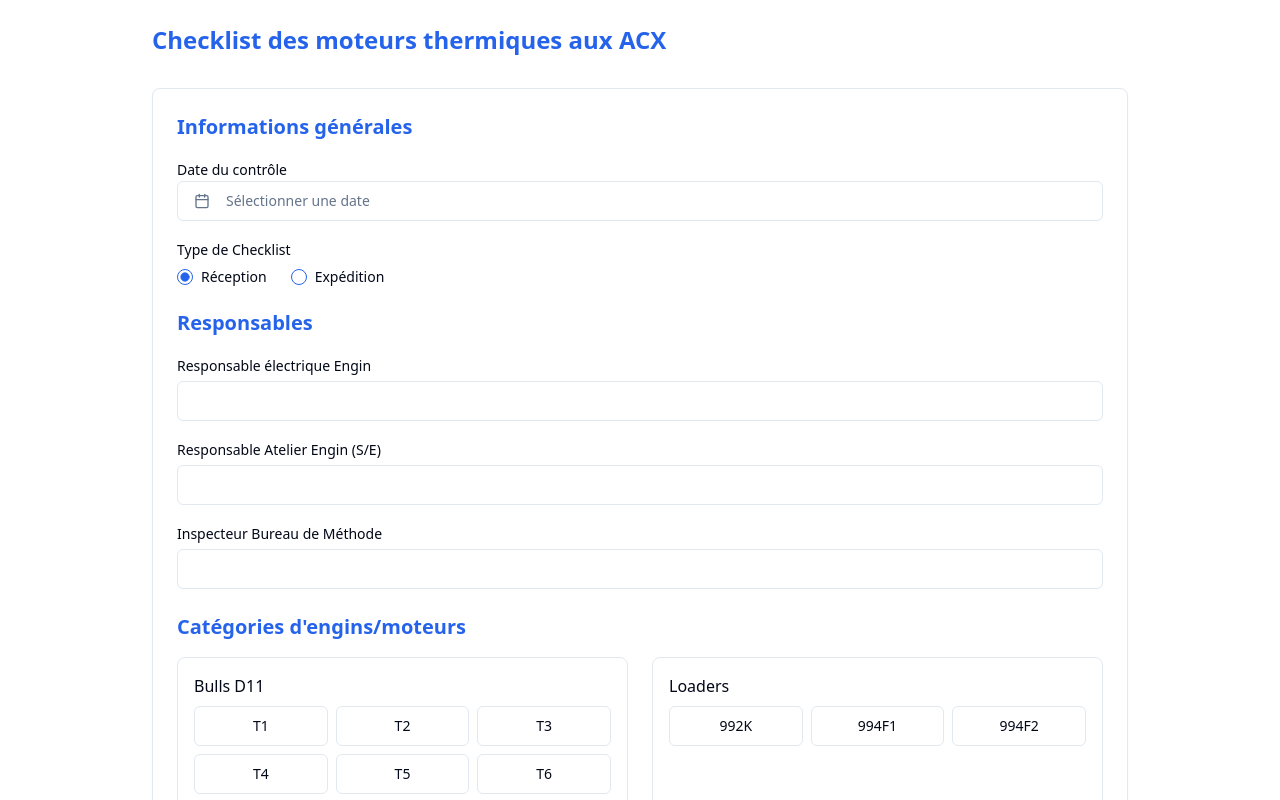
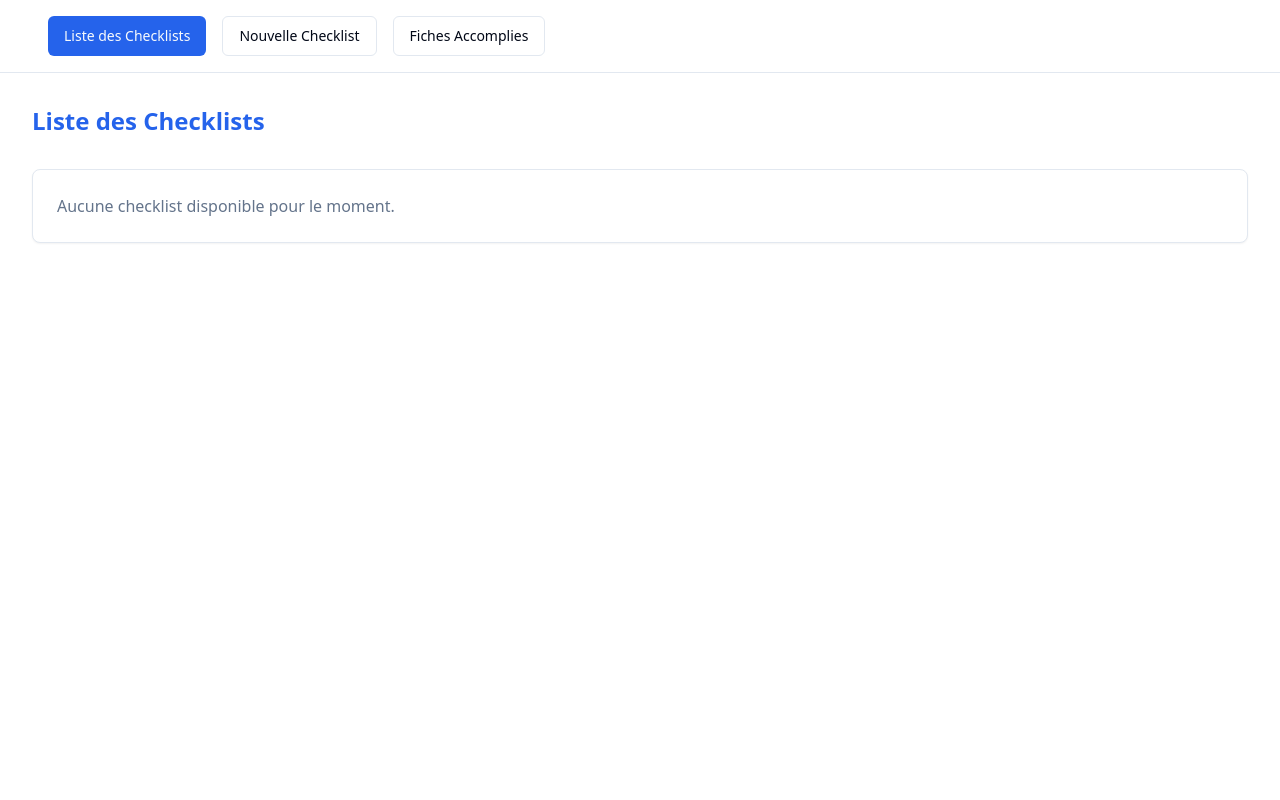
Before and after one commit to mejjat/thermal-checklist-hero, a React (Vite) app: page / in a window 1280 px wide. Shown: the top 800 px of the page. Built offline with nearby package versions, Linux system fonts and the light colour scheme.

Commit message:
Add checklist features
Implement features for "Liste des Checklists", "Nouvelle Checklist", and "Fiches Accomplies".
[skip gpt_engineer]

```diff
--- a/src/App.tsx
+++ b/src/App.tsx
@@ -2,8 +2,11 @@ import { Toaster } from "@/components/ui/toaster";
 import { Toaster as Sonner } from "@/components/ui/sonner";
 import { TooltipProvider } from "@/components/ui/tooltip";
 import { QueryClient, QueryClientProvider } from "@tanstack/react-query";
-import { BrowserRouter, Routes, Route } from "react-router-dom";
-import Index from "./pages/Index";
+import { BrowserRouter, Routes, Route, Navigate } from "react-router-dom";
+import { ChecklistForm } from "@/components/ChecklistForm";
+import ChecklistList from "@/pages/ChecklistList";
+import CompletedForms from "@/pages/CompletedForms";
+import Navigation from "@/components/Navigation";
 
 const queryClient = new QueryClient();
 
@@ -13,8 +16,11 @@ const App = () => (
       <Toaster />
       <Sonner />
       <BrowserRouter>
+        <Navigation />
         <Routes>
-          <Route path="/" element={<Index />} />
+          <Route path="/" element={<ChecklistList />} />
+          <Route path="/nouvelle" element={<ChecklistForm />} />
+          <Route path="/accomplies" element={<CompletedForms />} />
         </Routes>
       </BrowserRouter>
     </TooltipProvider>
--- /dev/null
+++ b/src/components/Navigation.tsx
@@ -0,0 +1,34 @@
+import { Button } from "@/components/ui/button";
+import { useNavigate, useLocation } from "react-router-dom";
+
+const Navigation = () => {
+  const navigate = useNavigate();
+  const location = useLocation();
+
+  return (
+    <nav className="bg-sidebar p-4 border-b">
+      <div className="container mx-auto flex flex-wrap gap-4 justify-center md:justify-start">
+        <Button
+          variant={location.pathname === "/" ? "default" : "outline"}
+          onClick={() => navigate("/")}
+        >
+          Liste des Checklists
+        </Button>
+        <Button
+          variant={location.pathname === "/nouvelle" ? "default" : "outline"}
+          onClick={() => navigate("/nouvelle")}
+        >
+          Nouvelle Checklist
+        </Button>
+        <Button
+          variant={location.pathname === "/accomplies" ? "default" : "outline"}
+          onClick={() => navigate("/accomplies")}
+        >
+          Fiches Accomplies
+        </Button>
+      </div>
+    </nav>
+  );
+};
+
+export default Navigation;
--- /dev/null
+++ b/src/pages/ChecklistList.tsx
@@ -0,0 +1,20 @@
+import { Button } from "@/components/ui/button";
+import { Card } from "@/components/ui/card";
+import { useNavigate } from "react-router-dom";
+
+const ChecklistList = () => {
+  const navigate = useNavigate();
+
+  return (
+    <div className="container mx-auto py-8">
+      <h1 className="text-2xl font-bold text-primary mb-8">Liste des Checklists</h1>
+      <div className="grid gap-4">
+        <Card className="p-6">
+          <p className="text-muted-foreground">Aucune checklist disponible pour le moment.</p>
+        </Card>
+      </div>
+    </div>
+  );
+};
+
+export default ChecklistList;
--- /dev/null
+++ b/src/pages/CompletedForms.tsx
@@ -0,0 +1,16 @@
+import { Card } from "@/components/ui/card";
+
+const CompletedForms = () => {
+  return (
+    <div className="container mx-auto py-8">
+      <h1 className="text-2xl font-bold text-primary mb-8">Fiches Accomplies</h1>
+      <div className="grid gap-4">
+        <Card className="p-6">
+          <p className="text-muted-foreground">Aucune fiche accomplie disponible pour le moment.</p>
+        </Card>
+      </div>
+    </div>
+  );
+};
+
+export default CompletedForms;
--- a/src/pages/Index.tsx
+++ b/src/pages/Index.tsx
@@ -1,7 +1,7 @@
-import { ChecklistForm } from "@/components/ChecklistForm";
+import { Navigate } from "react-router-dom";
 
 const Index = () => {
-  return <ChecklistForm />;
+  return <Navigate to="/" replace />;
 };
 
 export default Index;
```
